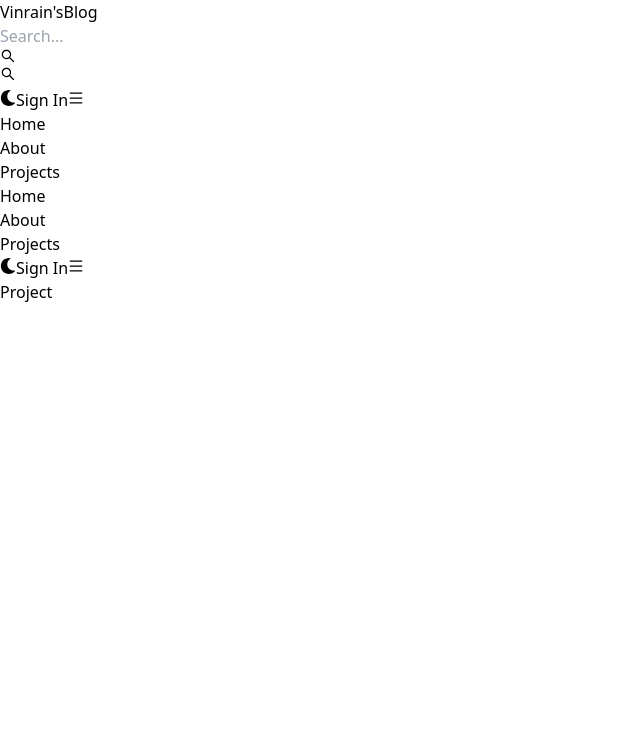
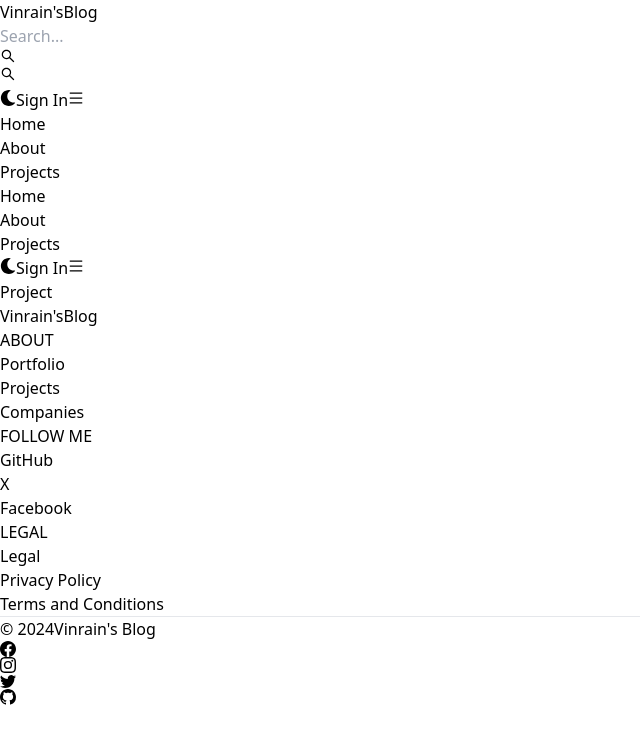
Before and after one commit to vinrain-coder/mern-blog-website, a React (Vite) app in the folder client/: page /project in a window 1280 px wide. Shown: the top 742 px of the page, without its empty margins (0-640 px from the left). Built offline with nearby package versions, Linux system fonts and the light colour scheme.

Commit message:
Created the footer component

```diff
--- a/client/src/App.jsx
+++ b/client/src/App.jsx
@@ -6,6 +6,7 @@
 import Dashboard from "./pages/Dashboard";
 import Project from "./pages/Project";
 import Header from './components/Header'
+import Footer from "./components/Footer";
 
 export default function App() {
   return (
@@ -19,6 +20,7 @@
         <Route path="/dashboard" element={<Dashboard />} />
         <Route path="/project" element={<Project />} />
       </Routes>
+      <Footer/>
     </BrowserRouter>
   );
 }
--- /dev/null
+++ b/client/src/components/Footer.jsx
@@ -0,0 +1,89 @@
+import { Footer } from "flowbite-react";
+import { Link } from "react-router-dom";
+import { BsFacebook, BsInstagram, BsTwitter, BsGithub } from "react-icons/bs";
+
+export default function FooterComponent() {
+  return (
+    <Footer container className="border border-t-2 border-teal-500">
+      <div className="w-full max-w-7xl mx-auto px-2">
+        <div className="grid w-full justify-between sm:flex md:grid-cols-1">
+          <div className="mt-5">
+            <Link
+              to="/"
+              className="self-center whitespace-nowrap text-lg sm:text-xl font-semibold dark:text-white"
+            >
+              <span className="px-2 py-1 bg-gradient-to-r from-indigo-500 via-purple-500 to-pink-500 rounded-lg text-white">
+                Vinrain's
+              </span>
+              Blog
+            </Link>
+          </div>
+          <div className="grid grid-cols-2 gap-8 mt-4 sm:grid-cols-3 sm:gap-6">
+            <div>
+              <Footer.Title title="ABOUT" />
+              <Footer.LinkGroup col>
+                <Footer.Link href="#" target="_blank" rel="noopener noreferrer">
+                  Portfolio
+                </Footer.Link>
+              </Footer.LinkGroup>
+              <Footer.LinkGroup col>
+                <Footer.Link href="#" target="_blank" rel="noopener noreferrer">
+                  Projects
+                </Footer.Link>
+              </Footer.LinkGroup>
+              <Footer.LinkGroup col>
+                <Footer.Link href="#" target="_blank" rel="noopener noreferrer">
+                  Companies
+                </Footer.Link>
+              </Footer.LinkGroup>
+            </div>
+            <div>
+              <Footer.Title title="FOLLOW ME" />
+              <Footer.LinkGroup col>
+                <Footer.Link href="#" target="_blank" rel="noopener noreferrer">
+                  GitHub
+                </Footer.Link>
+              </Footer.LinkGroup>
+              <Footer.LinkGroup col>
+                <Footer.Link href="#" target="_blank" rel="noopener noreferrer">
+                  X
+                </Footer.Link>
+              </Footer.LinkGroup>
+              <Footer.LinkGroup col>
+                <Footer.Link href="#" target="_blank" rel="noopener noreferrer">
+                  Facebook
+                </Footer.Link>
+              </Footer.LinkGroup>
+            </div>
+            <div>
+              <Footer.Title title="LEGAL" />
+              <Footer.LinkGroup col>
+                <Footer.Link href="#">Legal</Footer.Link>
+              </Footer.LinkGroup>
+              <Footer.LinkGroup col>
+                <Footer.Link href="#">Privacy Policy</Footer.Link>
+              </Footer.LinkGroup>
+              <Footer.LinkGroup col>
+                <Footer.Link href="#">Terms and Conditions</Footer.Link>
+              </Footer.LinkGroup>
+            </div>
+          </div>
+        </div>
+        <Footer.Divider className="mt-4 "/>
+        <div className="w-full sm:flex sm:items-center sm:justify-between mt-4 mb-4">
+          <Footer.Copyright
+            href="#"
+            by="Vinrain's Blog"
+            year={new Date().getFullYear()}
+          />
+          <div className="flex gap-6 sm:mt-0 mt-4 mb-4 sm:justify-center">
+            <Footer.Icon href="#" icon={BsFacebook} />
+            <Footer.Icon href="#" icon={BsInstagram} />
+            <Footer.Icon href="#" icon={BsTwitter} />
+            <Footer.Icon href="#" icon={BsGithub} />
+          </div>
+        </div>
+      </div>
+    </Footer>
+  );
+}
--- a/client/src/components/Header.jsx
+++ b/client/src/components/Header.jsx
@@ -43,7 +43,7 @@
           <FaMoon className='text-xl' />
         </Button>
         <Link to='/sign-in'>
-          <Button className='px-2 font-semibold border border-pink-500 bg-white text-slate-500 hover:text-white hover:bg-gradient-to-r from-pink-500 via-purple-500 to-indigo-500' outline>
+          <Button className='text-slate-500 border border-pink-500 hover:text-white hover:bg-gradient-to-r from-purple-500 to-pink-500 font-bold'>
             Sign In
           </Button>
         </Link>
@@ -119,7 +119,7 @@
         <FaMoon className='text-xl' />
       </Button>
       <Link to='/sign-in'>
-        <Button className='px-2 font-semibold border border-pink-500 bg-white text-slate-500 hover:text-white hover:bg-gradient-to-r from-pink-500 via-purple-500 to-indigo-500'>
+        <Button className='text-slate-500 border border-pink-500 hover:text-white hover:bg-gradient-to-r from-purple-500 to-pink-500 font-bold'>
           Sign In
         </Button>
       </Link>
```
